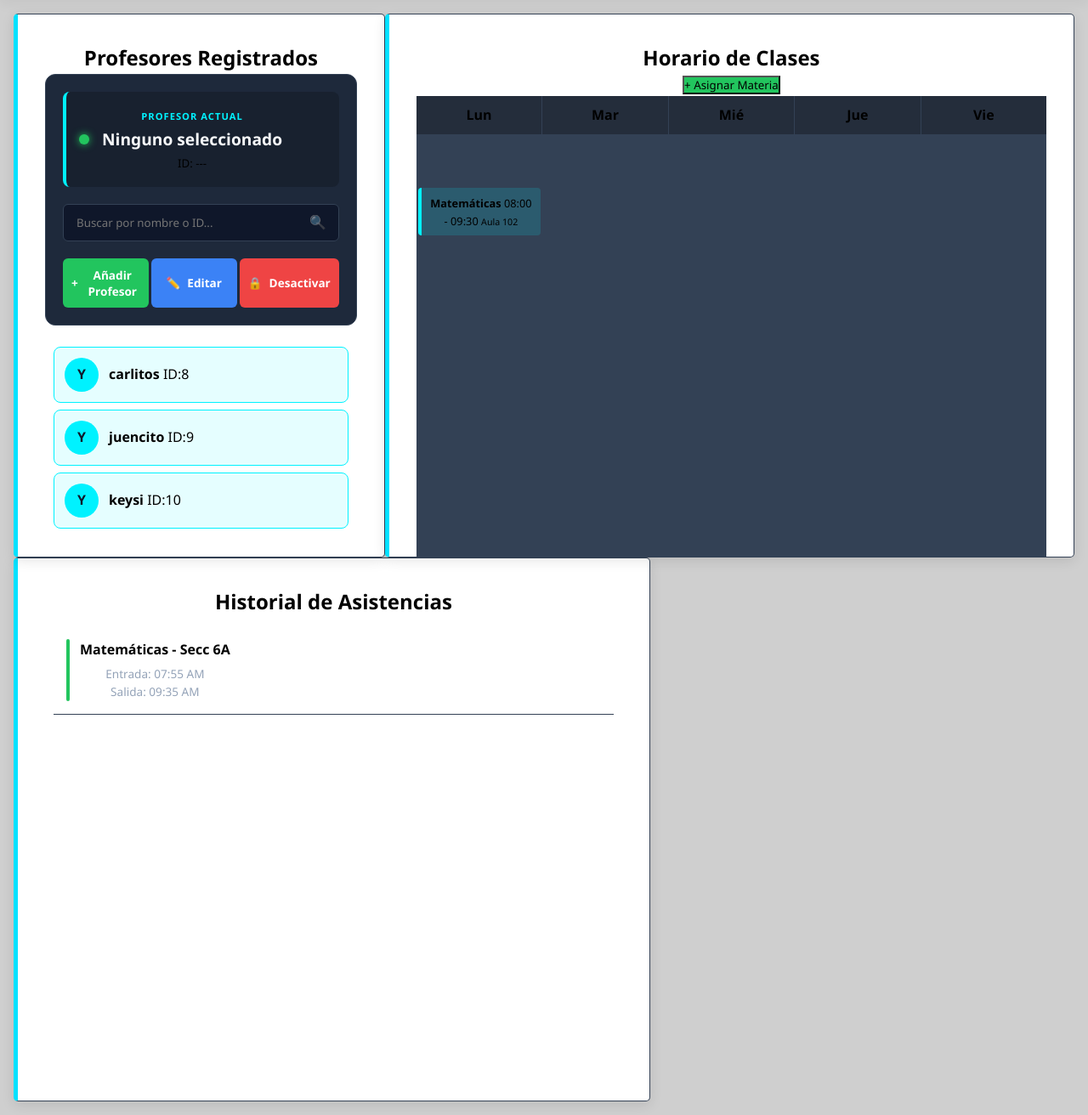
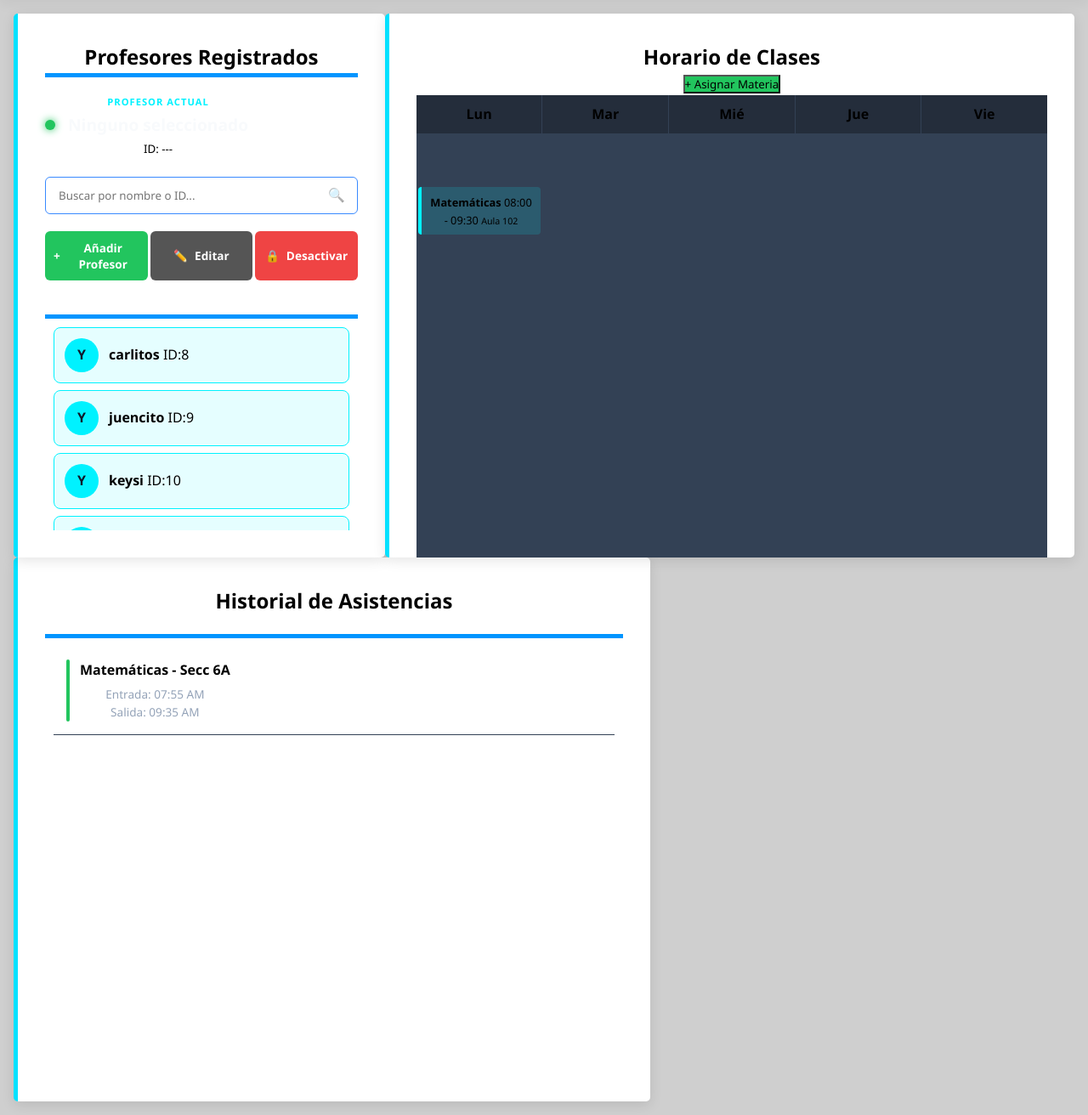
Before and after one commit to Vani-kun/reconocimiento-facial, a PHP site: page /proyecto/admin.php in a window 1280 px wide. Shown: the part 68-1380 px from the top of the page at 85% size. Run offline with PHP 8.4, Linux system fonts and the light colour scheme; data comes from the database, SQL or seed files in the repository.

Commit message:
Add files via upload

```diff
--- a/proyecto/admin-style.css
+++ b/proyecto/admin-style.css
@@ -45,7 +45,6 @@ body {
 .panel {
     background: var(--panel-bg);
     border-radius: 12px;
-    border: 1px solid var(--border);
     display: flex;
     flex-direction: column;
     overflow: hidden;
@@ -73,9 +72,11 @@ body {
     margin-top: 50px;
 }
 .scroll-area {
+    margin-top: 20px;
     flex: 1;
     overflow-y: auto;
     padding: 10px;
+    border-top: 5px solid #0095ff;
 }
 
 /* Columna Izquierda: Profesores */
@@ -168,14 +169,14 @@ body {
 
 
 .control-panel {
-    background: #1e293b;
-    padding: 20px;
-    border-radius: 12px;
-    border: 1px solid #334155;
+    background: #ffffff;
+    padding-bottom: 20px;
+    border-radius: 0px 0px 15px 15px;
     display: flex;
     flex-direction: column;
     gap: 20px;
-    margin-bottom: 15px;
+    padding-top: 15px;
+        border-top: 5px solid #0095ff;
 }
 
 /* Visualización del Profesor Actual */
@@ -183,12 +184,10 @@ body {
     display: flex;
     align-items: center;
     gap: 15px;
-    background: rgba(0, 0, 0, 0.2);
-    padding: 15px;
+    background: rgb(255 255 255);
+    color: #000000;
     border-radius: 8px;
-    border-left: 4px solid #00f2ff;
 }
-
 .status-indicator {
     width: 12px;
     height: 12px;
@@ -196,7 +195,6 @@ body {
     border-radius: 50%;
     box-shadow: 0 0 10px #22c55e;
 }
-
 .prof-meta h2 {
     margin: 0;
     font-size: 1.2rem;
@@ -213,23 +211,20 @@ body {
 .search-box {
     position: relative;
 }
-
 .search-box input {
     width: 100%;
     padding: 12px 40px 12px 15px;
-    background: #0f172a;
-    border: 1px solid #334155;
+    background: #ffffff;
+    border:1px solid #398aff;
     border-radius: 6px;
     color: white;
     outline: none;
     transition: 0.3s;
 }
-
 .search-box input:focus {
     border-color: #00f2ff;
     box-shadow: 0 0 5px rgba(0, 242, 255, 0.3);
 }
-
 .search-icon {
     position: absolute;
     right: 15px;
@@ -244,7 +239,6 @@ body {
     grid-template-columns: 1fr 1fr 1fr;
     gap: 3px;
 }
-
 .btn-action {
     padding: 10px;
     border: none;
@@ -259,16 +253,95 @@ body {
     gap: 8px;
     transition: 0.2s;
 }
-
 .btn-add { background: #22c55e; }
-.btn-edit { background: #3b82f6; }
+.btn-edit { background:#555555; }
 .btn-disable { background: #ef4444; }
-
 .btn-action:hover {
     filter: brightness(1.2);
     transform: translateY(-2px);
 }
-
 .btn-action:active {
     transform: translateY(0);
 }
+
+
+
+
+
+
+/*pestaña de agregar*/
+/* Fondo negro transparente que cubre todo */
+.modal-overlay {
+    display: none; /* Oculto por defecto */
+    position: fixed;
+    top: 0;
+    left: 0;
+    width: 100%;
+    height: 100%;
+    background: rgba(0, 0, 0, 0.7); /* Negro con 70% de transparencia */
+    z-index: 1000;
+    justify-content: center;
+    align-items: center;
+}
+
+/* Cuadro blanco central */
+.modal-content {
+    background: white;
+    padding: 30px;
+    border-radius: 15px;
+    width: 700px;
+    max-width: 90%;
+    box-shadow: 0 5px 15px rgba(0,0,0,0.3);
+}
+
+.modal-body {
+    display: flex; /* Dividir en dos columnas */
+    gap: 30px;
+}
+
+.form-column { flex: 1; }
+.camera-column {
+    flex: 1;
+    display: flex;
+    flex-direction: column;
+    align-items: center;
+    justify-content: center;
+}
+
+/* Círculo de la cámara */
+.camera-circle {
+    width: 200px;
+    height: 200px;
+    border-radius: 50%;
+    background: #eee;
+    overflow: hidden;
+    border: 4px solid #3498db;
+    position: relative;
+}
+
+#video , #canvas{
+    width: 100%;
+    height: 100%;
+    object-fit: cover;
+}
+#video{
+    transform: scaleX(-1);
+}
+#canvas{
+    position: absolute;
+    top:0px;
+    left: 0px;
+}
+/* Estilos de inputs y botones */
+.input-group { margin-bottom: 15px; }
+.input-group input { width: 100%; padding: 8px; margin-top: 5px; }
+
+.modal-footer {
+    margin-top: 20px;
+    display: flex;
+    justify-content: flex-end;
+    gap: 10px;
+}
+
+.btn-ok { background: #2ecc71; color: white; border: none; padding: 10px 20px; border-radius: 5px; cursor: pointer; }
+.btn-cancel { background: #e74c3c; color: white; border: none; padding: 10px 20px; border-radius: 5px; cursor: pointer; }
```
